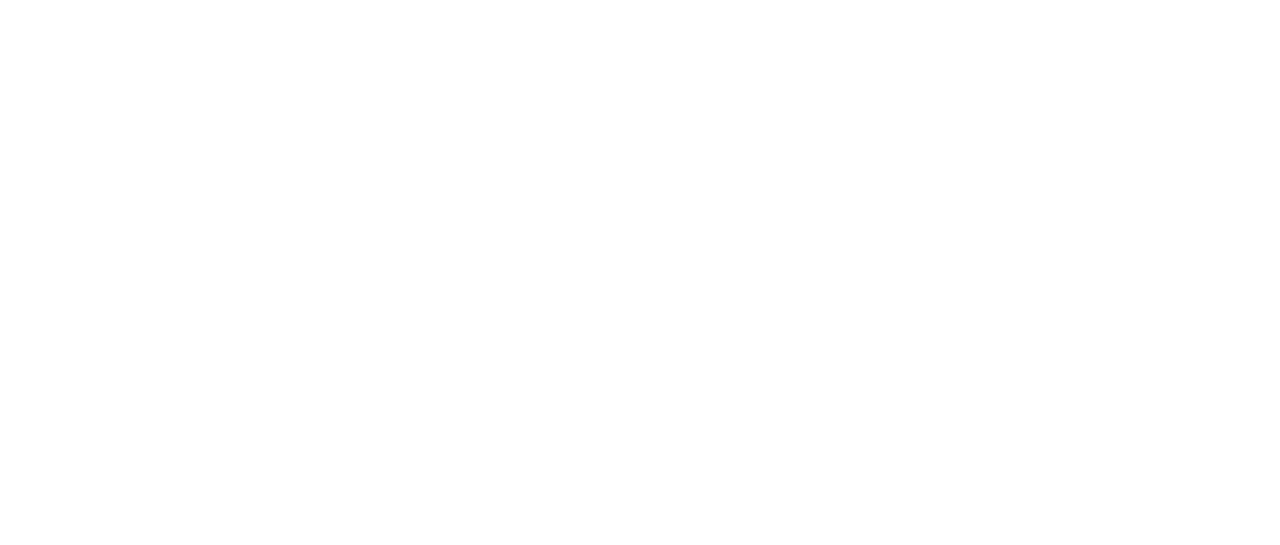
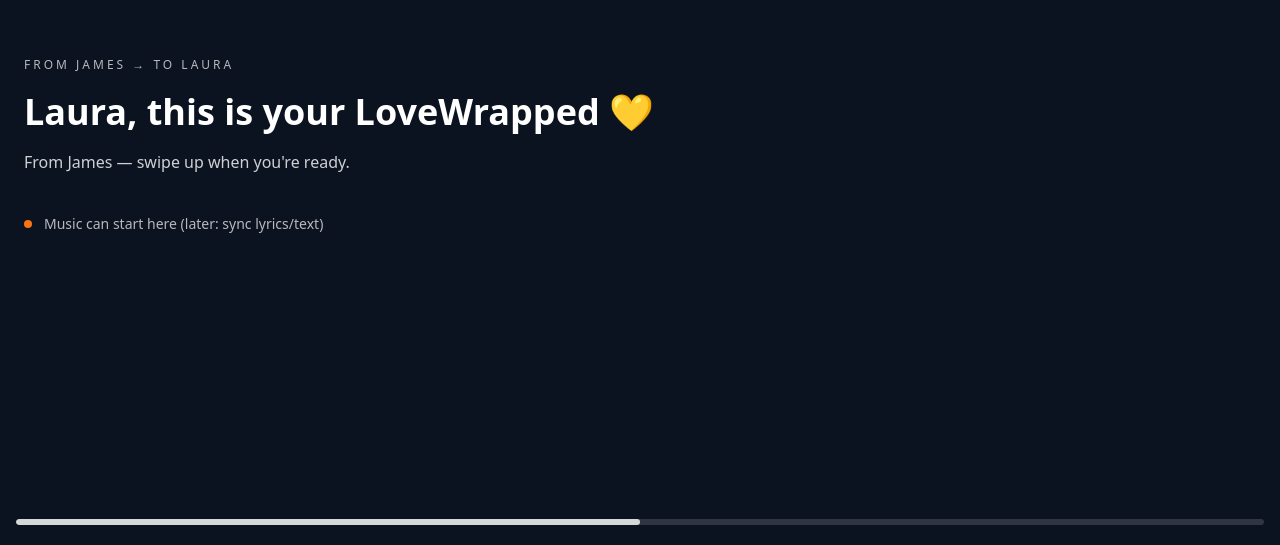
Before and after one commit to Program606/lovewrapped, a React app in the folder apps/web/: page / in a window 1280 px wide. Shown: the part 255-800 px from the top of the page. Built offline with nearby package versions, Linux system fonts and the light colour scheme; the HTML template or start-up script is replaced by a standard one.

Commit message:
Added Progress Bar and Transitions

```diff
--- a/apps/web/src/App.tsx
+++ b/apps/web/src/App.tsx
@@ -1,10 +1,10 @@
 import "./App.css";
-// import MiddleText from "@/components/centerText/middleText";
+import LoveWrappedMVP from "@/components/LoveWrapped/LoveWrappedMVP";
 
 function App() {
   return (
     <>
-      {/* <MiddleText text="Welcome to LoveWrapped!" /> */}
+      <LoveWrappedMVP />
     </>
   );
 }
--- /dev/null
+++ b/apps/web/src/animations/slideVariants.ts
@@ -0,0 +1,17 @@
+export const slideVariants = {
+  enter: (direction: number) => ({
+    y: direction > 0 ? "100%" : "-100%",
+    opacity: 0,
+    scale: 0.98
+  }),
+  center: {
+    y: "0%",
+    opacity: 1,
+    scale: 1
+  },
+  exit: (direction: number) => ({
+    y: direction > 0 ? "-100%" : "100%",
+    opacity: 0,
+    scale: 0.98
+  })
+};
--- /dev/null
+++ b/apps/web/src/components/LoveWrapped/LoveWrappedMVP.tsx
@@ -0,0 +1,57 @@
+import { useMemo, useState } from "react";
+import { AnimatePresence, motion } from "framer-motion";
+import { slides } from "@/data/slides";
+import { slideVariants } from "@/animations/slideVariants";
+import { SlideRenderer } from "@/components/LoveWrapped/SlideRenderer";
+import { ProgressBar } from "@/components/LoveWrapped/ProgressBar";
+
+function clamp(n: number, min: number, max: number) {
+  return Math.max(min, Math.min(max, n));
+}
+
+export default function LoveWrappedMVP() {
+  const total = slides.length;
+  const [[index, direction], setIndex] = useState<[number, number]>([0, 0]);
+  const current = slides[index];
+
+  const progressPct = useMemo(
+    () => ((index + 1) / total) * 100,
+    [index, total]
+  );
+
+  function goNext() {
+    setIndex(([i]) => [clamp(i + 1, 0, total - 1), 1]);
+  }
+
+  function goPrev() {
+    setIndex(([i]) => [clamp(i - 1, 0, total - 1), -1]);
+  }
+
+  return (
+    <div className="relative h-screen w-full overflow-hidden" style={{ backgroundColor: current.bg }}>
+      <ProgressBar progressPct={progressPct} />
+
+      <AnimatePresence initial={false} custom={direction}>
+        <motion.div
+          key={current.id}
+          custom={direction}
+          variants={slideVariants}
+          initial="enter"
+          animate="center"
+          exit="exit"
+          transition={{ duration: 0.55, ease: [0.22, 1, 0.36, 1] }}
+          drag="y"
+          dragConstraints={{ top: 0, bottom: 0 }}
+          dragElastic={0.15}
+          onDragEnd={(_, info) => {
+            if (info.offset.y < -80 || info.velocity.y < -600) goNext();
+            if (info.offset.y > 80 || info.velocity.y > 600) goPrev();
+          }}
+          className="absolute inset-0"
+        >
+          <SlideRenderer slide={current} />
+        </motion.div>
+      </AnimatePresence>
+    </div>
+  );
+}
--- /dev/null
+++ b/apps/web/src/components/LoveWrapped/ProgressBar.tsx
@@ -0,0 +1,16 @@
+interface ProgressBarProps {
+  progressPct: number;
+}
+
+export function ProgressBar({ progressPct }: ProgressBarProps) {
+  return (
+    <div className="absolute left-0 right-0 bottom-3 z-20 px-4 pb-2">
+      <div className="h-1.5 w-full rounded-full bg-white/15 overflow-hidden">
+        <div
+          className="h-full rounded-full bg-white/80 transition-all duration-300"
+          style={{ width: `${progressPct}%` }}
+        />
+      </div>
+    </div>
+  );
+}
--- /dev/null
+++ b/apps/web/src/components/LoveWrapped/SlideRenderer.tsx
@@ -0,0 +1,8 @@
+import type { Slide } from "@/types/slide";
+import { IntroSlide } from "./IntroSlide";
+import { MomentsSlide } from "./MomentsSlide";
+
+export function SlideRenderer({ slide }: { slide: Slide }) {
+  if (slide.type === "intro") return <IntroSlide slide={slide} />;
+  return <MomentsSlide slide={slide} />;
+}
```
